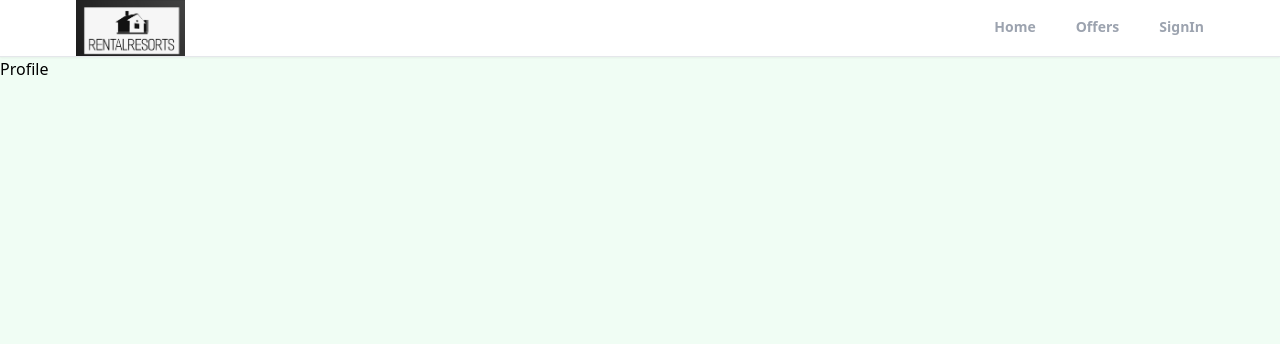
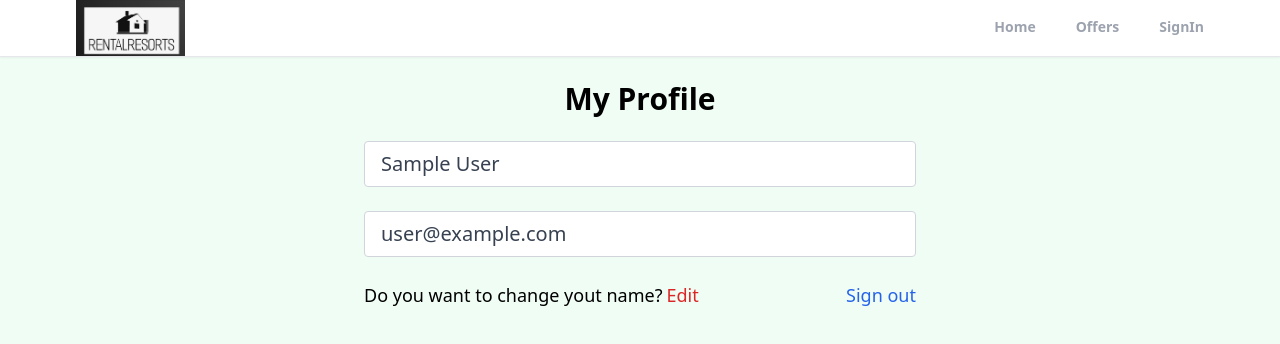
Before and after one commit to akashkumarsinha01/realtor-clone-react, a React (Create React App) app: page /profile in a window 1280 px wide. Shown: the top 344 px of the page. Built offline with nearby package versions, Linux system fonts and the light colour scheme; no server answers; sample sign-in values are in the browser's storage.

Commit message:
create private route and custom hook for protecting the profile page and the logout functionality

```diff
--- a/src/App.js
+++ b/src/App.js
@@ -3,6 +3,7 @@
 import Profile from "./pages/Profile";
 import SignIn from "./pages/SignIn";
 import SignUp from "./pages/SignUp";
+import PrivateRoute from "./components/PrivateRoute";
 import ForgotPassword from "./pages/ForgotPassword";
 import Offers from "./pages/Offers";
 import Header from "./components/Header";
@@ -15,7 +16,9 @@
         <Header/>
         <Routes>
           <Route path="/" element={<Home/>} />
-          <Route path="/profile" element={<Profile/>} />
+          <Route path="/profile" element={<PrivateRoute />}>
+            <Route path="/profile" element={<Profile/>} />
+          </Route>
           <Route path="/sign-in" element={<SignIn/>} />
           <Route path="/sign-up" element={<SignUp/>} />
           <Route path="/forgot-password" element={<ForgotPassword/>} />
--- a/src/components/OAuth.jsx
+++ b/src/components/OAuth.jsx
@@ -3,7 +3,7 @@
 import React from 'react'
 import {FcGoogle} from "react-icons/fc"
 import { db } from '../firebase'
-import { useNavigate } from 'react-router'
+import { useNavigate } from 'react-router-dom'
 import { toast } from 'react-toastify'
 export default function OAuth() {
   const navigate = useNavigate
--- /dev/null
+++ b/src/components/PrivateRoute.jsx
@@ -0,0 +1,11 @@
+import React from 'react'
+import { Navigate, Outlet } from 'react-router-dom';
+import {useAuthStatus} from '../hooks/useAuthStatus';
+
+export default function PrivateRoute() {
+  const{loggedIn, checkingStatus} = useAuthStatus();
+  if(checkingStatus){
+    return <h3>Loading</h3>
+  }
+  return loggedIn ? <Outlet /> : <Navigate to="/sign-in"/>
+}
--- /dev/null
+++ b/src/hooks/useAuthStatus.jsx
@@ -0,0 +1,17 @@
+import { getAuth, onAuthStateChanged } from 'firebase/auth'
+import { useEffect, useState } from 'react'
+
+export function useAuthStatus() {
+    const[loggedIn, setLoggedIn] = useState(false)
+    const[checkingStatus, setCheckingStatus] = useState(true)
+    useEffect(()=>{
+        const auth = getAuth();
+        onAuthStateChanged(auth, (user)=>{
+            if(user){
+                setLoggedIn(true)
+            }
+            setCheckingStatus(false)
+        });
+    }, []);
+  return {loggedIn, checkingStatus}
+}
--- a/src/pages/Profile.jsx
+++ b/src/pages/Profile.jsx
@@ -1,9 +1,40 @@
-import React from 'react'
+import { getAuth } from 'firebase/auth';
+import React, { useState } from 'react'
+import { useNavigate } from 'react-router';
 
 export default function Profile() {
+  const auth = getAuth()
+  const navigate = useNavigate()
+  const [formData, setFormData] = useState({
+    name: auth.currentUser.displayName,
+    email: auth.currentUser.email,
+  });
+  const {name,email} = formData
+  function onLogout (){
+    auth.signOut()
+    navigate("/")
+  }
   return (
-    <div>
-      Profile
-    </div>
+    <>
+      <section className='max-w-6xl mx-auto flex justify-center items-center flex-col'>
+        <h1 className='text-3xl text-center mt-6 font-bold'>My Profile</h1>
+        <div className='w-full md:w-[50%] mt-6 px-3'>
+          <form>
+            {/* Name Input */}
+            <input type="text" name="" id="name" value={name} disabled className='mb-6 w-full px-4 py-2 text-xl text-gray-700 bg-white border border-gray-300 rounded transition ease-in-out'/>
+
+            {/* Email Input */}
+            <input type="email" name="" id="email" value={email} disabled className='mb-6 w-full px-4 py-2 text-xl text-gray-700 bg-white border border-gray-300 rounded transition ease-in-out'/>
+
+            <div className='flex justify-between whitespace-nowrap text-sm sm:text-lg mb-6'>
+              <p className='flex items-center'>Do you want to change yout name?
+                <span className='text-red-600 hover:text-red-700 transition ease-in-out duration-200 ml-1 cursor-pointer'>Edit</span>
+              </p>
+              <p onClick={onLogout} className='text-blue-600 hover:text-blue-700 transition duration-200 ease-in-out cursor-pointer'>Sign out</p>
+            </div>
+          </form>
+        </div>
+      </section>
+    </>
   )
 }
```
